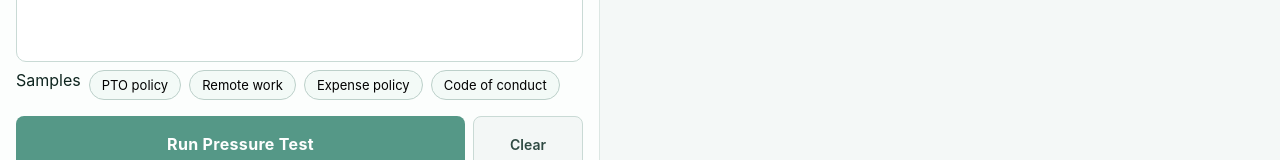
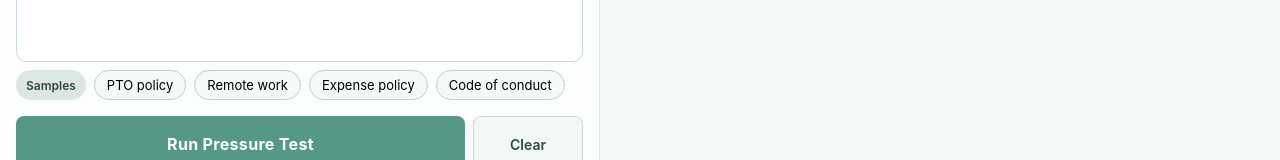
Before and after one commit to benjaparke/policy_pressuretest, a React (Vite) app: page / in a window 1280 px wide. Shown: the part 485-645 px from the top of the page. Built offline with nearby package versions, Linux system fonts and the light colour scheme.

Commit message:
Update App.module.css

```diff
--- a/src/App.module.css
+++ b/src/App.module.css
@@ -271,3 +271,14 @@
 .clearBtn:hover {
   background: #e6f2ee;
 }
+
+.chipLabel {
+  background: #dce7e3;
+  color: #2f4a43;
+  border-radius: 999px;
+  padding: 6px 10px;
+  font-size: 12px;
+  font-weight: 600;
+  display: flex;
+  align-items: center;
+}
```
